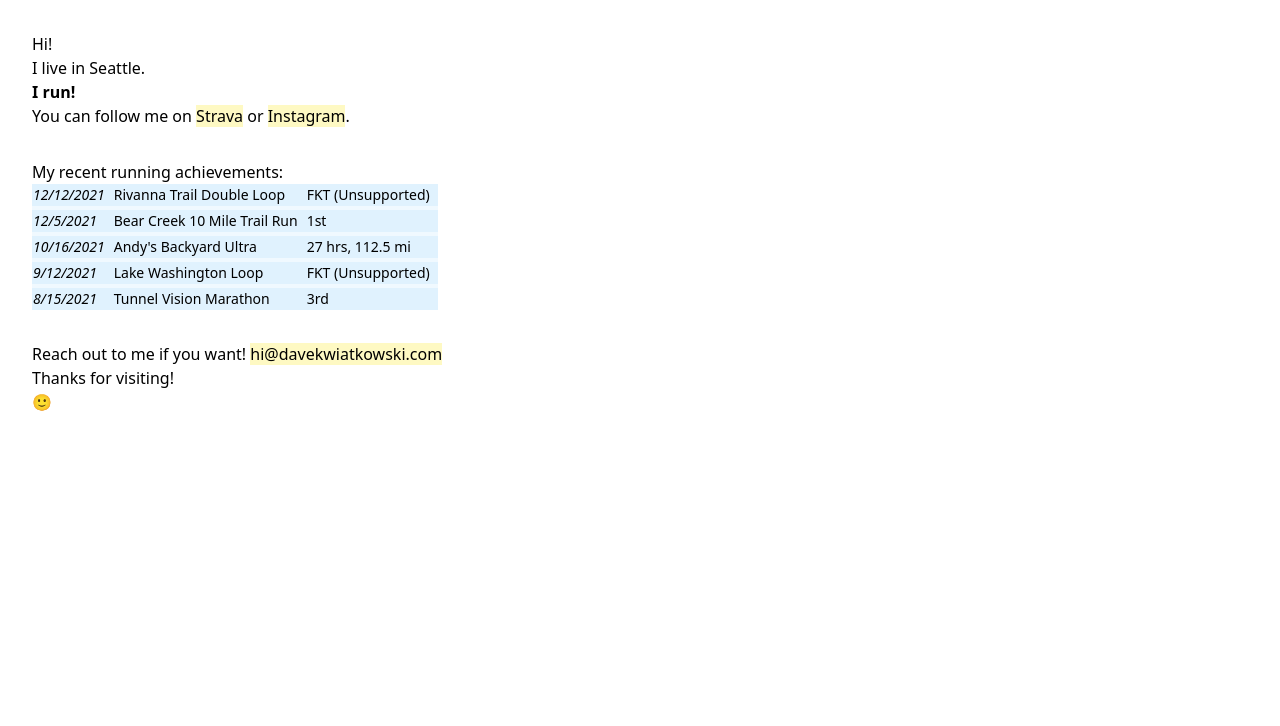
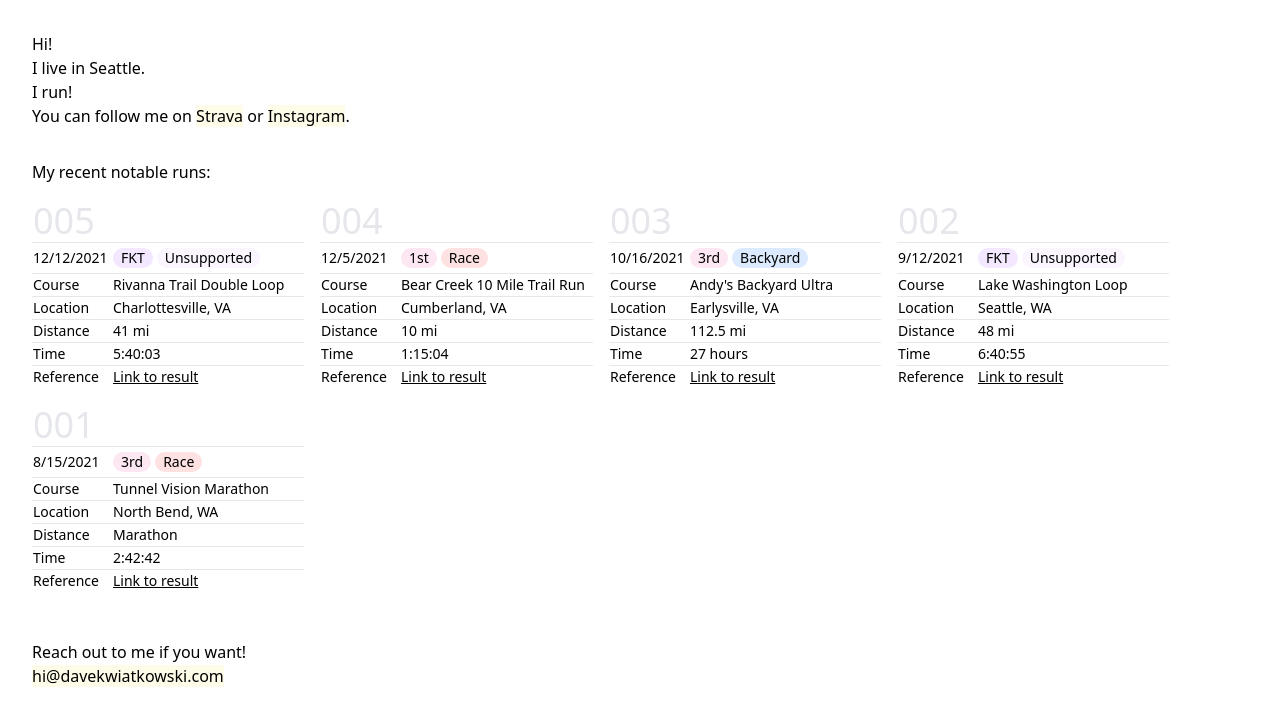
Before and after one commit to davekwiatkowski/davekwiatkowski.github.io, a React (Create React App) app: page / in a window 1280 px wide. Shown: the top 726 px of the page. Built offline with nearby package versions, Linux system fonts and the light colour scheme.

Commit message:
Add info

```diff
--- a/src/App.tsx
+++ b/src/App.tsx
@@ -13,27 +13,24 @@ const App: FC = () => {
     <div className='p-8 '>
       <p>Hi!</p>
       <p>I live in Seattle.</p>
-      <p className='font-bold'>I run!</p>
+      <p>I run!</p>
       <p>
         You can follow me on <Link href={Urls.strava}>Strava</Link> or{' '}
         <Link href={Urls.instagram}>Instagram</Link>.
       </p>
-      <div className='pt-8'>
-        <p>My recent running achievements:</p>
-        <table className='table-auto'>
-          <tbody className='divide-y-4 divide-sky-50 divide'>
-            {runs.map((run) => (
-              <Run {...run} />
-            ))}
-          </tbody>
-        </table>
+      <div className='pt-8 pb-8'>
+        <p className='pb-4'>My recent notable runs:</p>
+        <div className='flex flex-row flex-wrap max-w-screen-xl'>
+          {runs.map((run, i) => (
+            <Run {...run} key={i} index={runs.length - i} />
+          ))}
+        </div>
       </div>
-      <p className='pt-8'>
-        Reach out to me if you want!{' '}
+      <p>Reach out to me if you want! </p>
+      <p>
+        {' '}
         <Link href='mailto:hi@davekwiatkowski.com'>hi@davekwiatkowski.com</Link>
       </p>
-      <p>Thanks for visiting!</p>
-      <p>🙂</p>
     </div>
   );
 };
--- a/src/Runs.ts
+++ b/src/Runs.ts
@@ -1,40 +1,65 @@
 export interface IRun {
   date: Date;
-  name: string;
-  award: string;
+  course: string;
   link: string;
+  location: string;
+  distance: string;
+  time: string;
+  place?: string;
+  type: 'Backyard' | 'Race' | 'FKT';
+  fktType?: 'Unsupported';
 }
 
 const Runs: IRun[] = [
   {
     date: new Date('12/12/21'),
-    name: 'Rivanna Trail Double Loop',
-    award: 'FKT (Unsupported)',
+    course: 'Rivanna Trail Double Loop',
     link: 'https://fastestknowntime.com/fkt/dave-kwiatkowski-rivanna-trail-va-2021-12-12',
+    location: 'Charlottesville, VA',
+    distance: '41 mi',
+    time: '5:40:03',
+    type: 'FKT',
+    fktType: 'Unsupported',
   },
   {
     date: new Date('12/05/21'),
-    name: 'Bear Creek 10 Mile Trail Run',
-    award: '1st',
+    course: 'Bear Creek 10 Mile Trail Run',
     link: 'https://runsignup.com/Race/Results/50062#resultSetId-293018;perpage:100',
+    location: 'Cumberland, VA',
+    distance: '10 mi',
+    time: '1:15:04',
+    place: '1st',
+    type: 'Race',
   },
   {
     date: new Date('10/16/21'),
-    name: "Andy's Backyard Ultra",
-    award: '27 hrs, 112.5 mi',
+    course: "Andy's Backyard Ultra",
     link: 'https://runsignup.com/Race/Results/105772#resultSetId-284854;perpage:100',
+    location: 'Earlysville, VA',
+    distance: '112.5 mi',
+    time: '27 hours',
+    place: '3rd',
+    type: 'Backyard',
   },
   {
     date: new Date('09/12/21'),
-    name: 'Lake Washington Loop',
-    award: 'FKT (Unsupported)',
+    course: 'Lake Washington Loop',
     link: 'https://fastestknowntime.com/fkt/dave-kwiatkowski-lake-washington-loop-wa-2021-09-12',
+    location: 'Seattle, WA',
+    distance: '48 mi',
+    time: '6:40:55',
+    type: 'FKT',
+    fktType: 'Unsupported',
   },
   {
     date: new Date('08/15/21'),
-    name: 'Tunnel Vision Marathon',
-    award: '3rd',
+    course: 'Tunnel Vision Marathon',
     link: 'https://www.itsyourrace.com/results.aspx?id=8084',
+    location: 'North Bend, WA',
+    distance: 'Marathon',
+    time: '2:42:42',
+    place: '3rd',
+    type: 'Race',
   },
 ];
 
--- a/src/components/Link.tsx
+++ b/src/components/Link.tsx
@@ -3,7 +3,7 @@ import React, { FC } from 'react';
 const Link: FC<{ href: string }> = ({ href, children }) => {
   return (
     <a
-      className='bg-yellow-100 hover:bg-yellow-200'
+      className='bg-yellow-50 hover:bg-yellow-100'
       href={href}
       target='_blank'
       rel='noreferrer'>
--- a/src/components/Run.tsx
+++ b/src/components/Run.tsx
@@ -1,19 +1,88 @@
 import React, { FC, useCallback } from 'react';
 import { IRun } from '../Runs';
 
-const Run: FC<IRun> = ({ link, name, award, date }) => {
+interface IRunProps extends IRun {
+  index: number;
+}
+
+const Run: FC<IRunProps> = ({
+  link,
+  course,
+  place,
+  date,
+  location,
+  distance,
+  time,
+  fktType,
+  type,
+  index,
+}) => {
   const handleClick = useCallback(() => {
     window.open(link);
   }, [link]);
 
   return (
-    <tr
-      className='text-sm cursor-pointer bg-sky-100 hover:bg-sky-200'
-      onClick={handleClick}>
-      <td className='pr-2 italic'>{date.toLocaleDateString()}</td>
-      <td className='pr-2'>{name}</td>
-      <td className='pr-2'>{award}</td>
-    </tr>
+    <table className='mb-4 mr-4 text-sm text-left divide-y divide-gray-200 table-fixed'>
+      <thead>
+        <tr>
+          <th className='text-4xl font-normal text-gray-200'>
+            {String(index).padStart(3, '0')}
+          </th>
+        </tr>
+      </thead>
+      <tbody className='divide-y divide-gray-200'>
+        <tr>
+          <td className='w-20 mt-1 mb-1 '>{date.toLocaleDateString()}</td>
+          <td className='flex w-48 gap-1 pr-2 mt-1 mb-1'>
+            {place && (
+              <div className='pl-2 pr-2 bg-pink-100 rounded-xl'>{place}</div>
+            )}
+            {type === 'Race' && (
+              <div className='pl-2 pr-2 bg-red-100 rounded-xl'>{'Race'}</div>
+            )}
+            {type === 'Backyard' && (
+              <div className='pl-2 pr-2 bg-blue-100 rounded-xl'>
+                {'Backyard'}
+              </div>
+            )}
+            {type === 'FKT' && (
+              <div className='pl-2 pr-2 bg-purple-100 rounded-xl'>{'FKT'}</div>
+            )}
+            {fktType === 'Unsupported' && (
+              <div className='pl-2 pr-2 bg-purple-50 rounded-xl'>
+                {'Unsupported'}
+              </div>
+            )}
+          </td>
+        </tr>
+        <tr>
+          <td className='pr-2'>{'Course'}</td>
+          <td className='pr-2'>{course}</td>
+        </tr>
+        <tr>
+          <td className='pr-2'>{'Location'}</td>
+          <td className='pr-2'>{location}</td>
+        </tr>
+        <tr>
+          <td className='pr-2'>{'Distance'}</td>
+          <td className='pr-2'>{distance}</td>
+        </tr>
+        <tr>
+          <td className='pr-2'>{'Time'}</td>
+          <td className='pr-2'>{time}</td>
+        </tr>
+        <tr>
+          <td>Reference</td>
+          <td className='flex'>
+            <div
+              onClick={handleClick}
+              className='underline cursor-pointer hover:text-blue-500'>
+              Link to result
+            </div>
+          </td>
+        </tr>
+      </tbody>
+    </table>
   );
 };
 
--- a/tailwind.config.js
+++ b/tailwind.config.js
@@ -1,7 +1,13 @@
+const defaultTheme = require('tailwindcss/defaultTheme');
+
 module.exports = {
   content: ['./src/**/*.{js,jsx,ts,tsx}'],
   theme: {
     extend: {},
+    screens: {
+      xs: '475px',
+      ...defaultTheme.screens,
+    },
   },
   plugins: [],
 };
```
